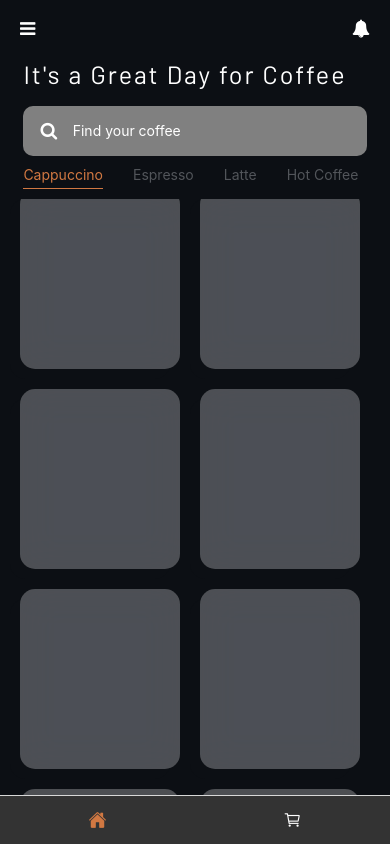
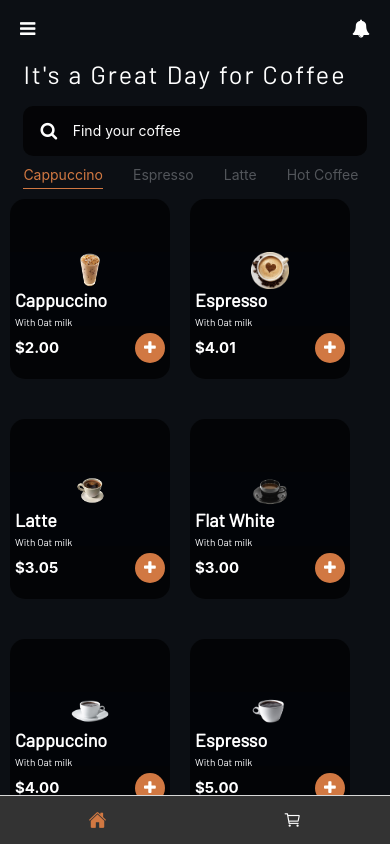
Before and after one commit to adenike005/Coffe, a React Native app: screen /Root in a window 390 px wide. Built offline with nearby package versions, Linux system fonts and the light colour scheme.

Commit message:
On branch master  Changes to be committed: 	modified:   Component/Coffee.js 	modified:   Component/tabs.js 	modified:   Navigation/Index.js 	new file:   Screen/Description.js 	modified:   Screen/Home.js

```diff
--- a/Component/Coffee.js
+++ b/Component/Coffee.js
@@ -1,14 +1,22 @@
-import { StyleSheet, Text, View, ScrollView , FlatList , TouchableHighlight, Image} from 'react-native'
-import React from 'react'
-import coffees from '../Navigation/coffees';
-import Colors from '../Component/Colors';
-import { SafeAreaView } from 'react-native-safe-area-context';
-import { BlurView } from 'expo-blur';
+import {
+  StyleSheet,
+  Text,
+  View,
+  ScrollView,
+  FlatList,
+  TouchableHighlight,
+  Image,
+} from "react-native";
+import React from "react";
+import coffees from "../Navigation/coffees";
+import Colors from "../Component/Colors";
+import { SafeAreaView } from "react-native-safe-area-context";
+import { BlurView } from "expo-blur";
+import Icon from "react-native-vector-icons/FontAwesome";
 
-
-const Coffee = () => {
+const Coffee = ({navigation}) => {
   return (
-
+   <>
       <FlatList
       showsVerticalScrollIndicator={false}
       numColumns={2}
@@ -17,30 +25,90 @@ const Coffee = () => {
         <TouchableHighlight
           underlayColor={Colors.white}
           activeOpacity={0.9}
+          onPress={() => navigation.navigate("Description", { coffeeItem: item })}
           style={styles.cardTouchable}
 
         >
           <View style={styles.card}>
-                  <BlurView intensity={90}  style={styles.card}>
-
-                  {/* <View style={{width: 100, height:100, borderRadius: 50,}}>
-                    <Image source={item.image} style={{width: "100%", height:"100%",}}  />
+            <BlurView intensity={90} style={styles.card}>
+              <View style={{ width: "100%", height: "50%" }}>
+                <Image
+                  source={item.image}
+                  style={{
+                    width: "100%",
+                    height: "100%",
+                    resizeMode: "contain",
+                  }}
+                />
               </View>
-                   <View style={{height: 75,}}>
-                   <Text style={{color:Colors.white, textAlign:"left"}}>{item.name}</Text>
-                   </View> */}
+              <View style={{ marginHorizontal: 5 }}>
+                <Text
+                  style={{
+                    color: Colors.white,
+                    textAlign: "left",
+                    fontSize: 18,
+                    fontFamily: "Regular",
+                    marginBottom: 5,
+                    fontWeight: "bold",
+                  }}
+                >
+                  {item.name}
+                </Text>
+                <Text
+                  style={{
+                    color: Colors.white,
+                    textAlign: "left",
+                    fontSize: 10,
+                    fontFamily: "Regular",
+                    marginBottom: 5,
+                  }}
+                >
+                  {item.included}
+                </Text>
+              </View>
+              <View
+                style={{
+                  marginHorizontal: 5,
+                  display: "flex",
+                  flexDirection: "row",
+                  justifyContent: "space-between",
+                  alignItems: "center",
+                }}
+              >
+                <Text
+                  style={{
+                    fontSize: 15,
+                    color: Colors.white,
+                    fontWeight: "bold",
+                  }}
+                >
+                  ${item.price}
+                </Text>
+                <View
+                  style={{
+                    width: 30,
+                    height: 30,
+                    borderRadius: 30,
+                    backgroundColor: Colors.primary,
+                    alignItems: "center",
+                    justifyContent: "center",
+                  }}
+                >
+                  <Icon name="plus" size={15} color={Colors.white}
+                   onPress={() => navigation.navigate("Root", { coffeeItem: item })}
+          />
+                </View>
+              </View>
             </BlurView>
-
-
           </View>
         </TouchableHighlight>
       )}
     />
+   </>
+  );
+};
 
-  )
-}
-
-export default Coffee
+export default Coffee;
 
 const styles = StyleSheet.create({
   card: {
@@ -50,10 +118,7 @@ const styles = StyleSheet.create({
     marginBottom: 20,
     borderRadius: 15,
     backgroundColor: Colors.dark,
-        justifyContent:"center",
+    justifyContent: "center",
     elevation: 50,
-
-
   },
-
-})
+});
--- a/Navigation/Index.js
+++ b/Navigation/Index.js
@@ -4,6 +4,7 @@ import Colors from '../Component/Colors'
 import Welcome from "../Screen/Welcome";
 import Home from "../Screen/Home";
 import tabs from "../Component/tabs"
+import Description from "../Screen/Description";
 
 const Stack = createStackNavigator();
 
@@ -19,6 +20,8 @@ const Index = () =>{
           />
           <Stack.Screen name='Root' component={tabs}
           />
+          <Stack.Screen name='Description' component={Description}
+          />
          </Stack.Navigator>
         </NavigationContainer>
         );
--- /dev/null
+++ b/Screen/Description.js
@@ -0,0 +1,117 @@
+import React, { useState } from "react";
+import {
+  SafeAreaView,
+  StyleSheet,
+  View,
+  Text,
+  Image,
+  ScrollView,
+} from "react-native";
+import Icon from "react-native-vector-icons/MaterialIcons";
+
+import Colors from "../Component/Colors";
+import { TouchableOpacity } from "react-native-gesture-handler";
+
+const Description = ({ navigation, route }) => {
+  const item = route.params;
+  const [count, setCount] = useState(0);
+
+  const increment = () => {
+    setCount(count + 1);
+  };
+
+  const decrement = () => {
+    if (count > 0) {
+      setCount(count - 1);
+    }
+  };
+  return (
+    <SafeAreaView style={{ backgroundColor: Colors.dark, flex: 1 }}>
+      <View style={styles.header}>
+        <Icon
+          name="arrow-back-ios"
+          size={25}
+          onPress={navigation.goBack}
+          style={{ marginVertical: 20 }}
+          color={Colors.white}
+        />
+      </View>
+
+      <View
+        style={{
+          width: "100%",
+          height: "35%",
+        }}
+      >
+        <Image
+          source={item.image}
+          style={{ height: "100%", width: "100%", resizeMode: "contain" }}
+        />
+      </View>
+
+      <View
+        style={{
+          marginTop: "5%",
+          marginHorizontal: 20,
+        }}
+      >
+        <Text style={{ fontSize: 13, color: Colors.gray, marginBottom: 5 }}>
+          {item.included}
+        </Text>
+        <Text style={{ fontSize: 25, fontWeight: "bold", color: Colors.white }}>
+          {item.name}
+        </Text>
+      </View>
+
+      <View
+        style={{
+          marginTop: "5%",
+          marginHorizontal: 20,
+          display: "flex",
+          flexDirection: "row",
+          justifyContent: "space-between",
+          alignItems: "center",
+        }}
+      >
+
+        <View
+        style={{
+            width: 130,
+            height: 40,
+            borderRadius: 20,
+            backgroundColor: Colors.gray,
+            justifyContent: "center",
+            // alignItems: "center",
+
+        }}>
+            <TouchableOpacity
+            style={{display: "flex", justifyContent: "space-between", flexDirection: "row",padding:10}}>
+                <Icon name="add" size={18} color={Colors.white} onPress={increment}/>
+                <Text style={{color:Colors.white}}>{count}</Text>
+                <Icon name="remove" size={18} color={Colors.white} onPress={decrement}/>
+            </TouchableOpacity>
+        </View>
+
+        <Text style={{ fontSize: 16,  color: Colors.white }}>
+          ${item.price}
+        </Text>
+      </View>
+
+     <View
+     style={{marginHorizontal: 20, marginTop: "5%"}}>
+     <Text style={{color:Colors.white, lineHeight: 24, letterSpacing: 1}}>{item.description}</Text>
+     </View>
+    </SafeAreaView>
+  );
+};
+
+export default Description;
+
+const styles = StyleSheet.create({
+  header: {
+    // paddingVertical: 20,
+    flexDirection: "row",
+    alignItems: "center",
+    marginHorizontal: 20,
+  },
+});
--- a/Screen/Home.js
+++ b/Screen/Home.js
@@ -42,7 +42,94 @@ const Begin = ({ navigation }) => {
             <Categories />
             </View>
           </View>
-          <Coffee/>
+          {/* <Coffee  /> */}
+             <FlatList
+      showsVerticalScrollIndicator={false}
+      numColumns={2}
+      data={coffees}
+      renderItem={({ item }) => (
+        <TouchableHighlight
+          underlayColor={Colors.dark}
+          // activeOpacity={0.9}
+          onPress={() => navigation.navigate("Description",  item )}
+          style={styles.cardTouchable}
+
+        >
+          <View style={styles.card}>
+            <BlurView intensity={0} >
+              <View style={{ width: "100%", height: "50%" }}>
+                <Image
+                  source={item.image}
+                  style={{
+                    width: "100%",
+                    height: "100%",
+                    resizeMode: "contain",
+                  }}
+                />
+              </View>
+              <View style={{ marginHorizontal: 5 }}>
+                <Text
+                  style={{
+                    color: Colors.white,
+                    textAlign: "left",
+                    fontSize: 18,
+                    fontFamily: "Regular",
+                    marginBottom: 5,
+                    fontWeight: "bold",
+                  }}
+                >
+                  {item.name}
+                </Text>
+                <Text
+                  style={{
+                    color: Colors.white,
+                    textAlign: "left",
+                    fontSize: 10,
+                    fontFamily: "Regular",
+                    marginBottom: 5,
+                  }}
+                >
+                  {item.included}
+                </Text>
+              </View>
+              <View
+                style={{
+                  marginHorizontal: 5,
+                  display: "flex",
+                  flexDirection: "row",
+                  justifyContent: "space-between",
+                  alignItems: "center",
+                }}
+              >
+                <Text
+                  style={{
+                    fontSize: 15,
+                    color: Colors.white,
+                    fontWeight: "bold",
+                  }}
+                >
+                  ${item.price}
+                </Text>
+                <View
+                  style={{
+                    width: 30,
+                    height: 30,
+                    borderRadius: 30,
+                    backgroundColor: Colors.primary,
+                    alignItems: "center",
+                    justifyContent: "center",
+                  }}
+                >
+                  <Icon name="plus" size={15} color={Colors.white}
+
+          />
+                </View>
+              </View>
+            </BlurView>
+          </View>
+        </TouchableHighlight>
+      )}
+    />
 
         </View>
 
@@ -56,7 +143,7 @@ const Begin = ({ navigation }) => {
             <View style={styles.drawerContent}>
               <Image source={require('../assets/Images/Black.png')} style={styles.drawerImage} />
               {drawerMenuItem('home', 'Home')}
-              {drawerMenuItem('about', 'About')}
+              {drawerMenuItem('info-circle', 'About')}
             </View>
           </BlurView>
         )}
@@ -97,7 +184,8 @@ const styles = StyleSheet.create({
   searchContainer: {
     width: '100%',
     height: 50,
-    backgroundColor: Colors.gray,
+    // backgroundColor: Colors.gray,
+    backgroundColor: 'rgba(0, 0, 0, 0.7)',
     borderRadius: 10,
     flexDirection: 'row',
     alignItems: 'center',
@@ -180,6 +268,17 @@ const styles = StyleSheet.create({
     fontFamily: 'Pacifico',
     color: Colors.white,
   },
+  card: {
+    width: 160,
+    height: 180,
+    marginHorizontal: 10,
+    marginBottom: 20,
+    borderRadius: 15,
+    backgroundColor: 'rgba(0, 0, 0, 0.7)',
+    // backgroundColor: Colors.dark,
+    justifyContent: "center",
+    elevation: 500,
+  },
 });
 
 export default Begin;
```
Also changed, not shown: Component/tabs.js (+26 -31 lines). Lines whose indentation alone changed are shown as unchanged.
